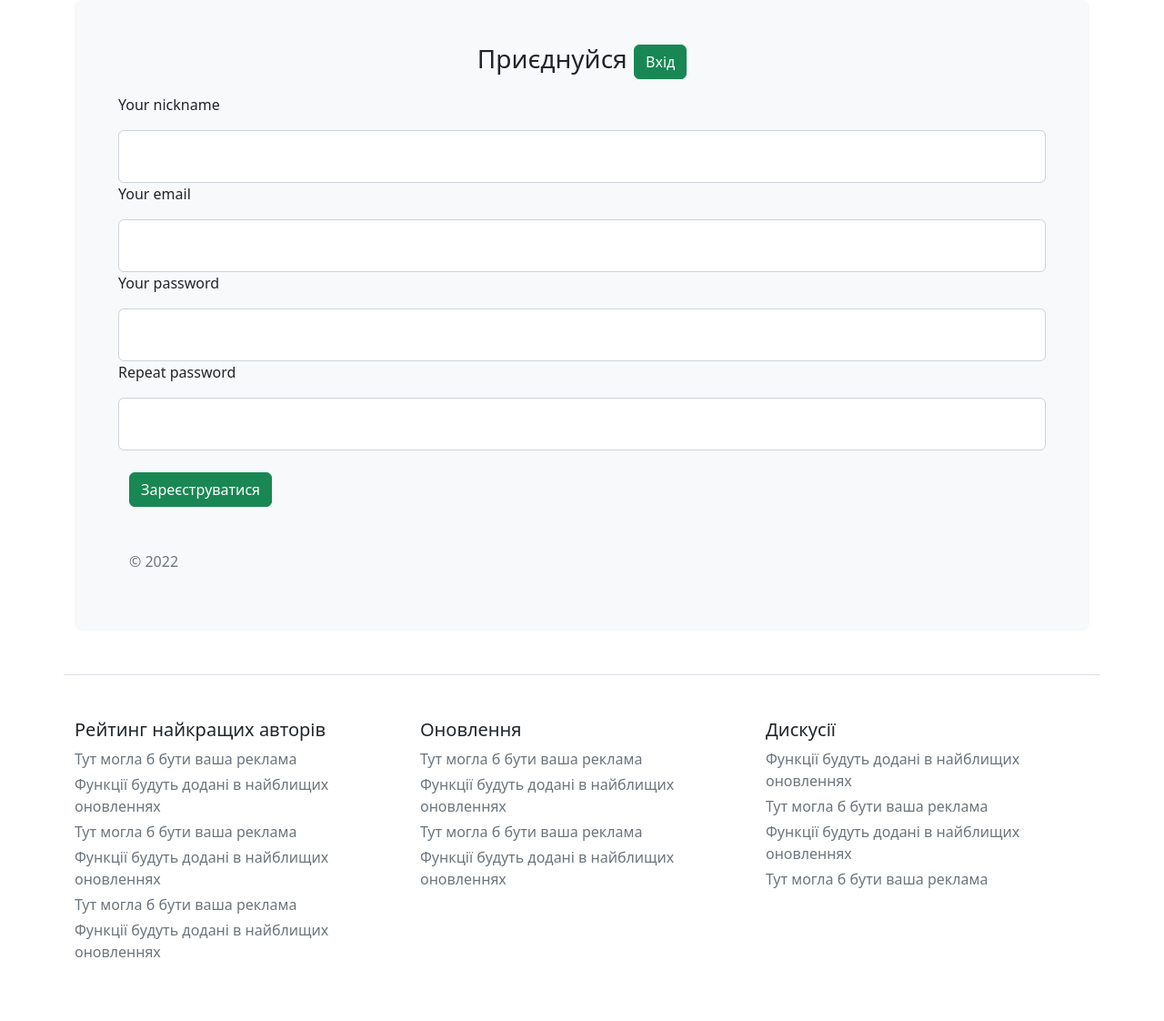
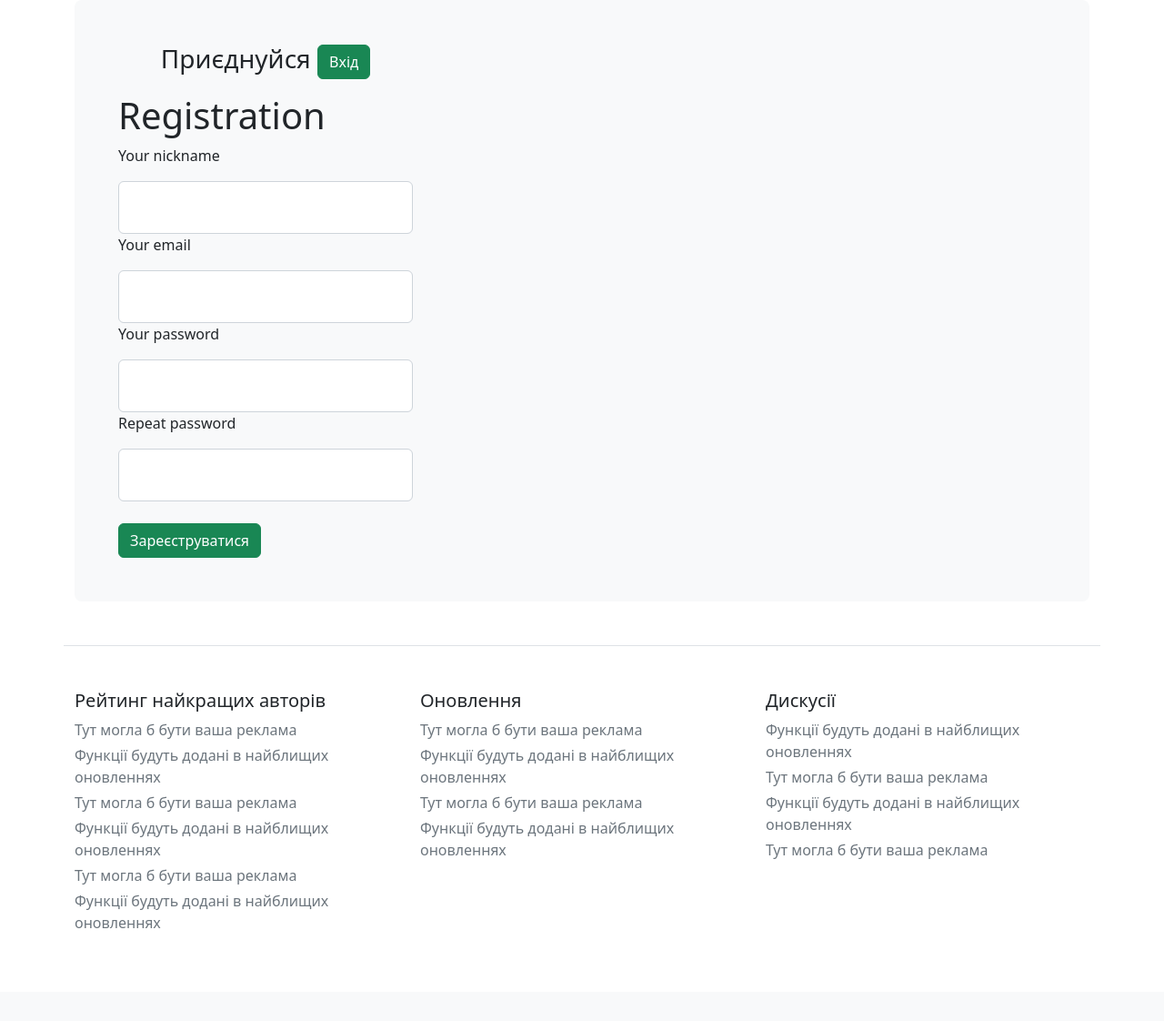
Before and after one commit to krapkaVKomi/kVk_2, a Flask app: page /registration in a window 1280 px wide. Shown: the part 56-1178 px from the top of the page at 91% size. After the commit the page ends 1076 px from the top, so only its background shows below. Run offline with Flask 2, Linux system fonts and the light colour scheme.

Commit message:
minor fix 2

```diff
--- a/templates/base.html
+++ b/templates/base.html
@@ -33,6 +33,9 @@
           </li>
           <li class="nav-item">
             <a class="nav-link active" aria-current="page" href="/admin">admin</a>
+          </li>
+          <li class="nav-item">
+            <a class="nav-link active" aria-current="page" href="/logout">logout</a>
           </li>
           <li class="nav-item">
             <a class="nav-link disabled" href="#" tabindex="-1" aria-disabled="true">Disabled</a>
--- a/templates/registration.html
+++ b/templates/registration.html
@@ -10,17 +10,17 @@
 
 <div class="container">
     <div class="p-5 mb-4 bg-light rounded-3">
-    <div class="text-center">
-        <h1 class="h3 mb-3 fw-normal">Приєднуйся <a class="btn btn-success" href="/login">Вхід</a></h1>
+         <div class="row">
+          <div class="col">
+              <div class="text-center">
+     <h1 class="h3 mb-3 fw-normal">Приєднуйся <a class="btn btn-success" href="/login">Вхід</a></h1>
+            </div>
+            {% for i in erors %}
+             <p style="color:crimson ;">{{ i }}</p>
+            {% endfor %}
+              <h1>Registration</h1>
+    <form method="post">
 
-        </div>
-            {% for i in erors %}
-             <h5 style="color:crimson ;">{{ i }}</h5>
-            {% endfor %}
-
-    <form method="post">
-        <p>
-  </p>
         <div class="form-floating">
             <p> Your nickname</p>
             <input type="text" name="name" id="name" class="form-control">
@@ -37,15 +37,29 @@
             <p> Repeat рassword</p>
             <input type="password" name="password2" id="password2" class="form-control">
         </div>
+        <br>
+        <input class="btn btn-success" type="submit" value="Зареєструватися">
     </form>
-        <br>
+          </div>
+          <div class="col">
+
+          </div>
+          <div class="col">
+
+          </div>
+        </div>
+
+
+        </div>
+
+
+
         <div class="container">
-        <input class="btn btn-success" type="submit" value="Зареєструватися">
-        <p class="mt-5 mb-3 text-muted">&copy; 2022</p>
+
 
 </div>
     </div>
-        </div>
+
 
 
 {% endblock %}
```
Also changed, not shown: templates/security/login_user.html (+13 -0 lines).
